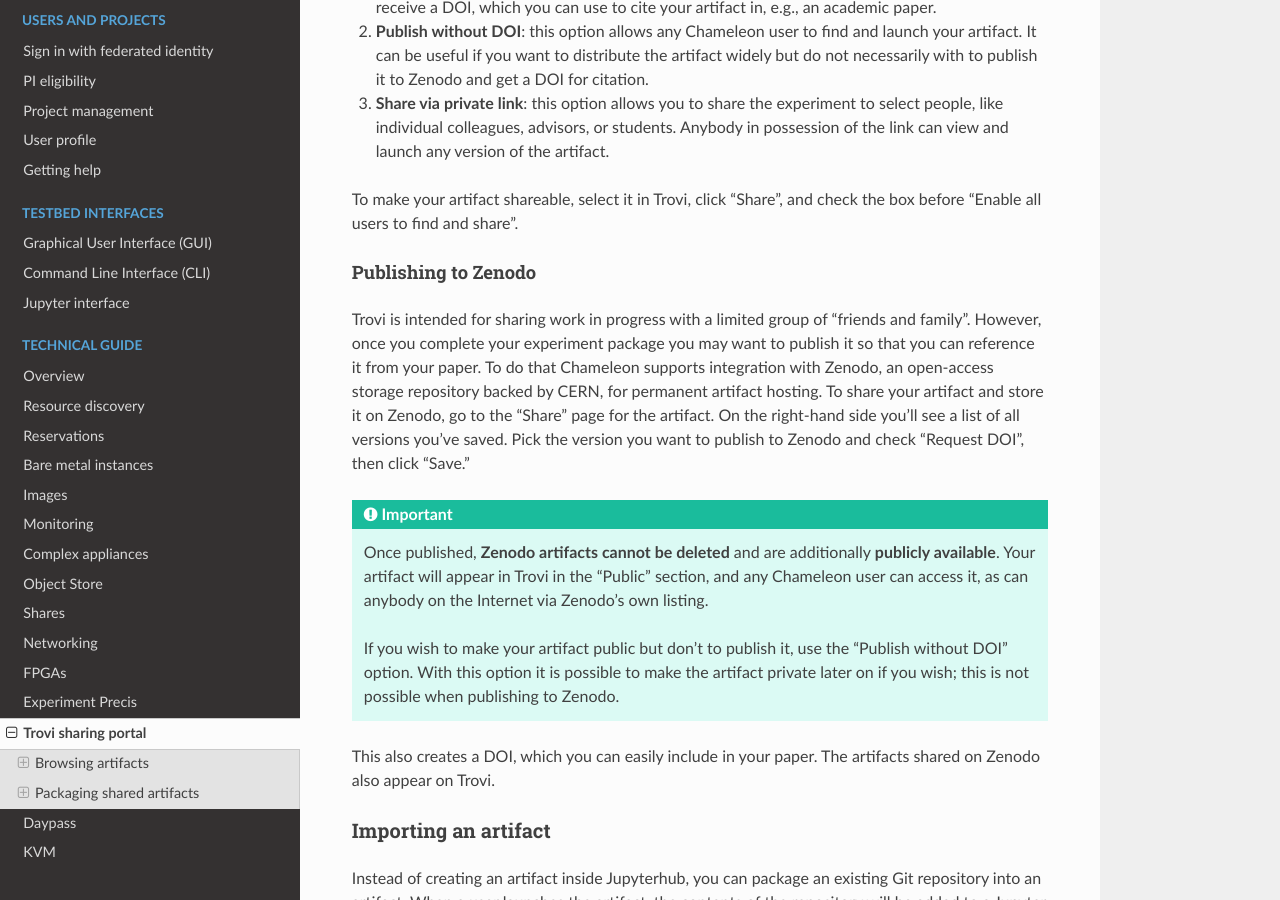
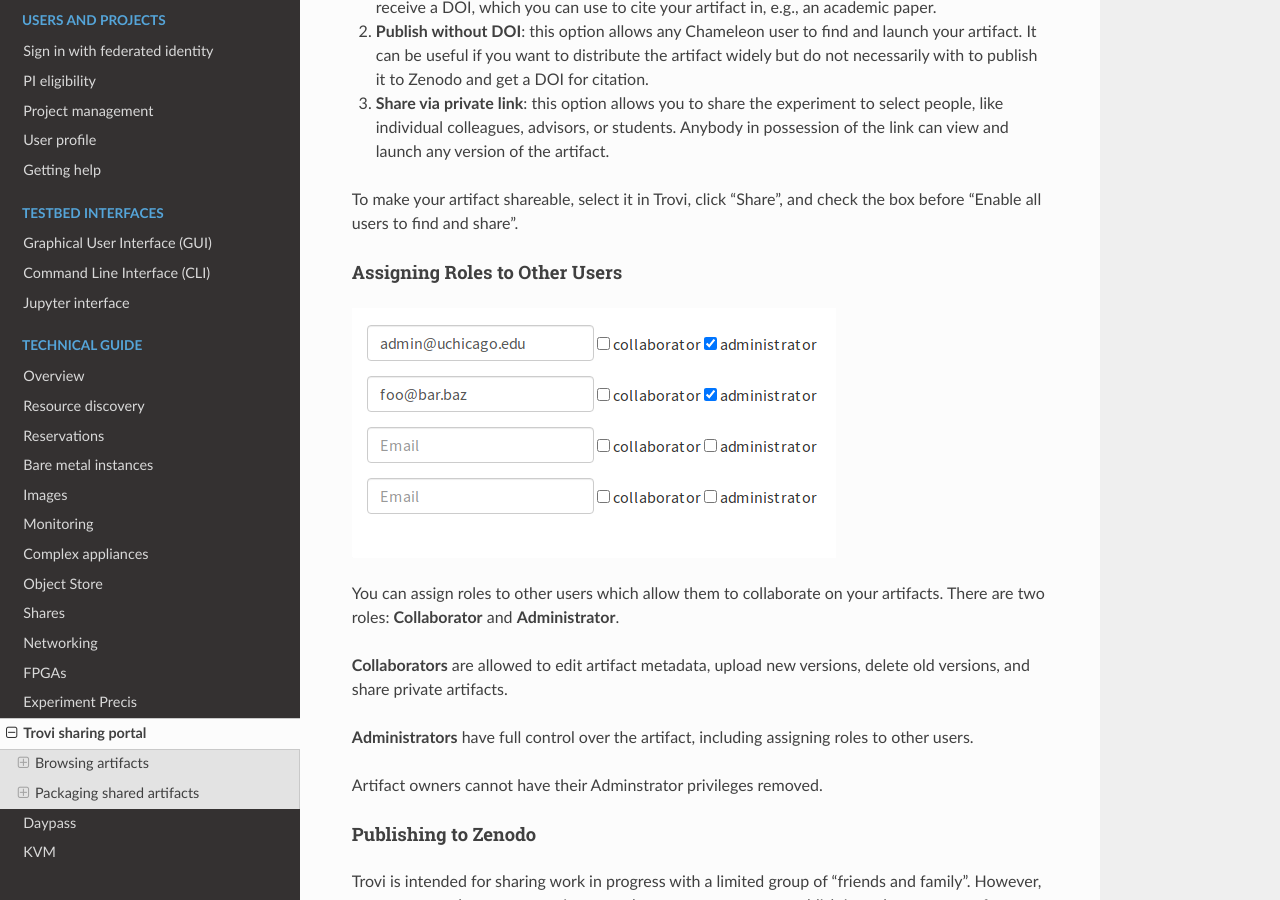
Before and after one commit to ChameleonCloud/docs, a Sphinx documentation site: the page built from source/technical/sharing.rst, in a window 1280 px wide and 900 px high, scrolled down 4053 px. Built offline with Sphinx 7.4.7 and the Read the Docs theme 2.0.0, drawn with Linux system fonts in a browser that asks for light colours.

Commit message:
Document artifact roles (#94)

```diff
--- a/source/technical/sharing.rst
+++ b/source/technical/sharing.rst
@@ -148,6 +148,25 @@ visible you want it to be.
 
 To make your artifact shareable, select it in Trovi, click "Share", and check the box before "Enable all users to find and share".
 
+.. _trovi-roles:
+
+Assigning Roles to Other Users
+^^^^^^^^^^^^^^^^^^^^^^^^^^^^^^
+.. figure:: sharing/sharing_edit_roles.png
+   :alt: Screenshot of the artifact role menu
+   :figclass: screenshot
+
+You can assign roles to other users which allow them to collaborate on your artifacts.
+There are two roles: **Collaborator** and **Administrator**.
+
+**Collaborators** are allowed to edit artifact metadata, upload new versions,
+delete old versions, and share private artifacts.
+
+**Administrators** have full control over the artifact, including
+assigning roles to other users.
+
+Artifact owners cannot have their Adminstrator privileges removed.
+
 .. _trovi-zenodo:
 
 Publishing to Zenodo
```
Also changed, not shown: source/technical/sharing/sharing_edit_roles.png (added).
